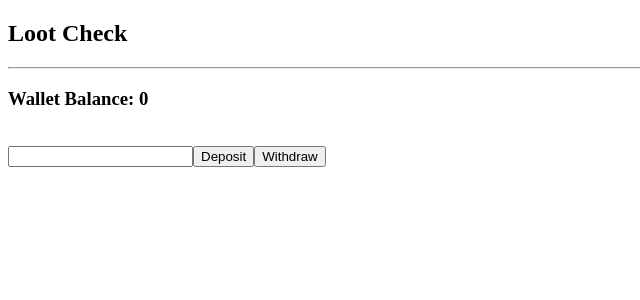
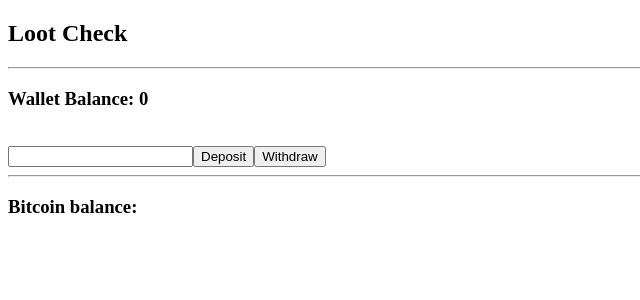
Before and after one commit to AdamMarczyk/react-typescript-loot-check, a React (Create React App) app: page / in a window 1280 px wide. Shown: the top 300 px of the page, without its empty margins (0-640 px from the left). Built offline with nearby package versions, Linux system fonts and the light colour scheme; no server answers.

Commit message:
connext loot

```diff
--- a/src/components/App.tsx
+++ b/src/components/App.tsx
@@ -1,4 +1,6 @@
 import * as React from 'react';
+
+import Loot from './Loot';
 import Wallet from './Wallet';
 class App extends React.Component {
   public render() {
@@ -7,6 +9,8 @@
         <h2>Loot Check</h2>
         <hr />
         <Wallet />
+        <hr />
+        <Loot />
       </div>
     );
   }
--- a/src/components/Loot.tsx
+++ b/src/components/Loot.tsx
@@ -36,7 +36,14 @@
   };
 };
 
+export const mapStateToProps = ({ balance, bitcoin }: any) => {
+  return {
+    balance,
+    bitcoin
+  };
+};
+
 export default connect(
-  state => state,
+  mapStateToProps,
   mapDispatchToProps
 )(Loot);
```
Also changed, not shown: 2 other files (tests, documents, lock files or other folders).
